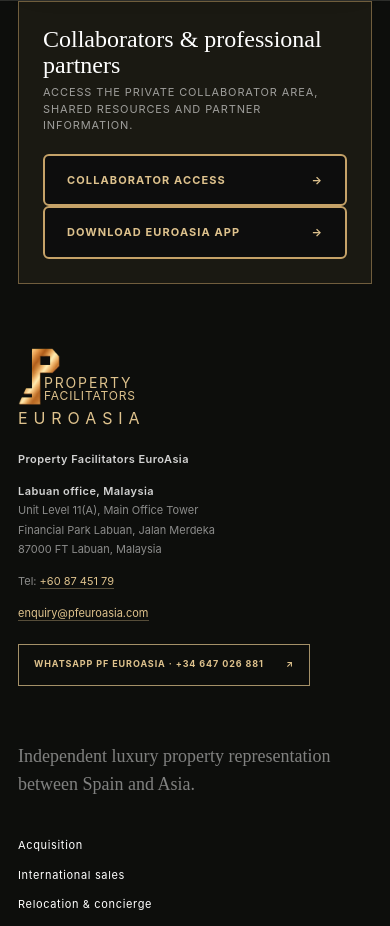
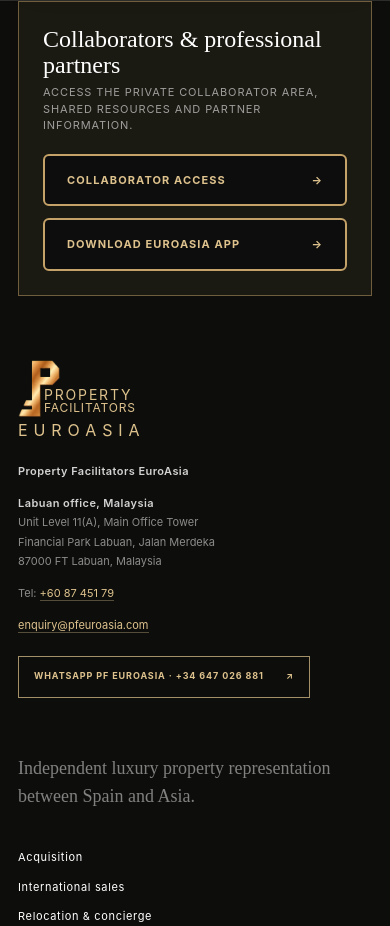
Before and after one commit to ghharding-dot/pfeuroasia, a Next.js app: page / in a window 390 px wide. Shown: the part 10266-11192 px from the top of the page. Built offline with nearby package versions, Linux system fonts and the light colour scheme; no server answers.

Commit message:
Style collaborator app button

```diff
--- a/app/components/FooterCollaborators.module.css
+++ b/app/components/FooterCollaborators.module.css
@@ -29,6 +29,13 @@
   text-transform: uppercase;
 }
 
+.collaboratorActions {
+  display: flex;
+  flex: 0 0 auto;
+  align-items: stretch;
+  gap: 12px;
+}
+
 .collaboratorButton {
   flex: 0 0 auto;
   min-width: 220px;
@@ -46,6 +53,11 @@
     font-size: 24px;
   }
 
+  .collaboratorActions {
+    width: 100%;
+    flex-direction: column;
+  }
+
   .collaboratorButton {
     width: 100%;
     min-width: 0;
```
